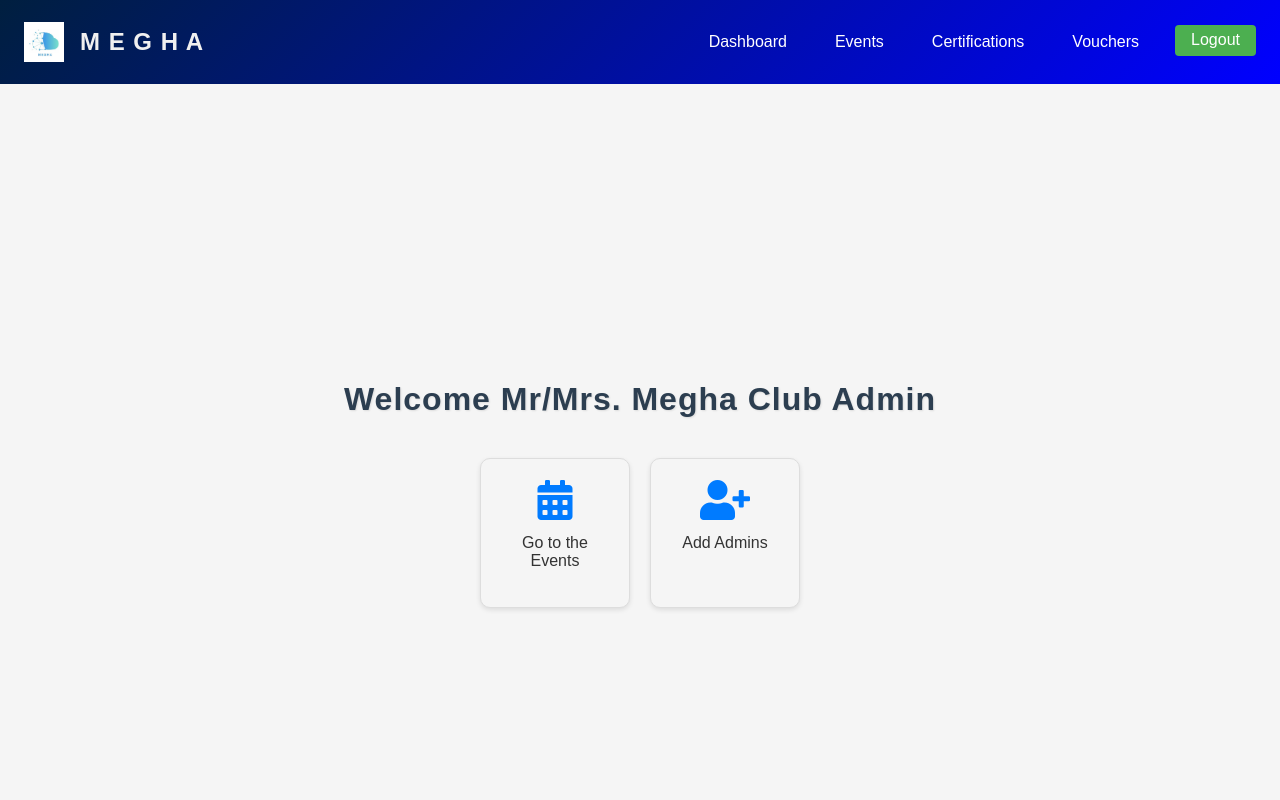
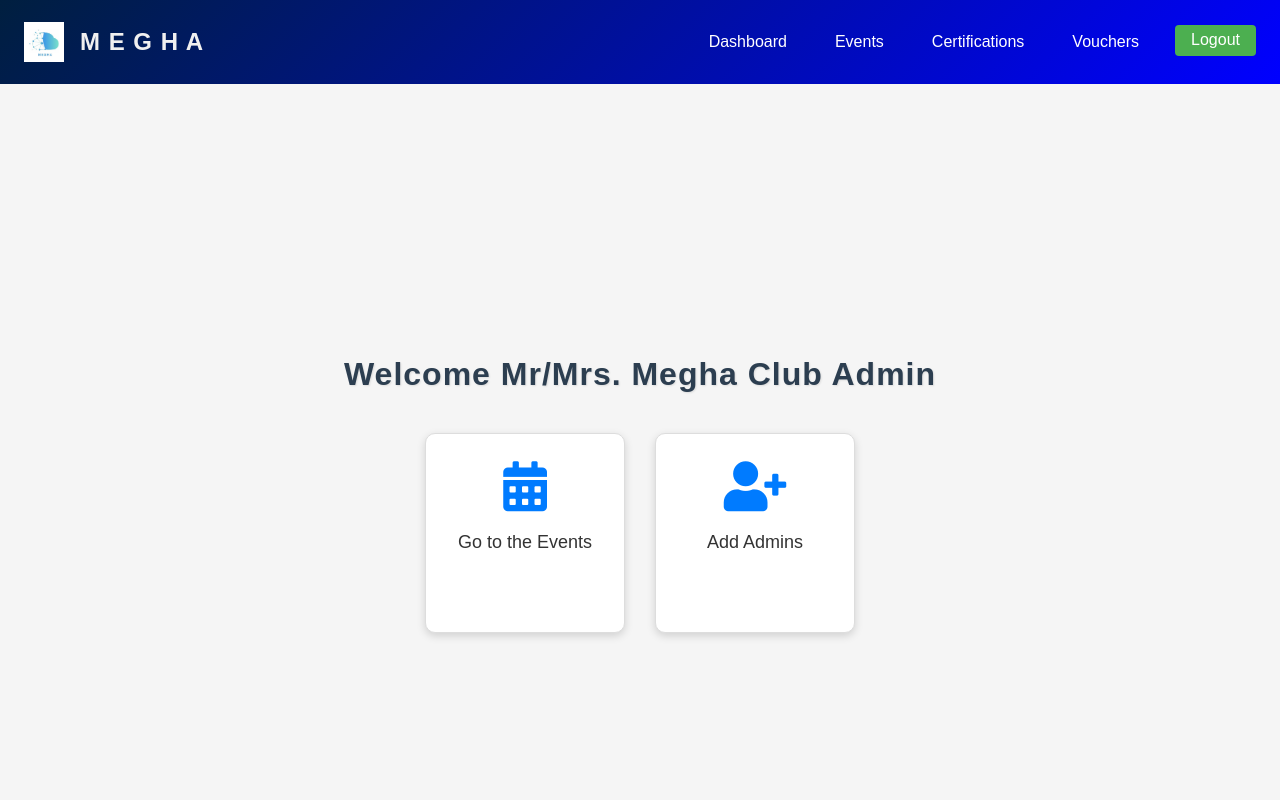
Before and after one commit to dhanushgubba/MeghaWebsite, a React (Create React App) app: page /admindashboard in a window 1280 px wide. Shown: the top 800 px of the page. Built offline with nearby package versions, Linux system fonts and the light colour scheme.

Commit message:
updated css of admins

```diff
--- a/src/pages/AdminDashboard.css
+++ b/src/pages/AdminDashboard.css
@@ -60,36 +60,36 @@
 .admin-cards {
   display: flex;
   justify-content: center;
-  gap: 20px;
+  gap: 30px; /* Increased gap for better spacing */
   margin-top: 20px;
 }
 
 .card {
-  width: 150px;
-  height: 150px;
-  background-color: #f5f5f5;
+  width: 200px; /* Increased width */
+  height: 200px; /* Increased height */
+  background-color: #ffffff; /* Slightly lighter background for contrast */
   border: 1px solid #ddd;
   border-radius: 10px;
-  box-shadow: 0 2px 5px rgba(0, 0, 0, 0.1);
+  box-shadow: 0 3px 8px rgba(0, 0, 0, 0.15); /* Slightly stronger shadow for depth */
   text-align: center;
-  padding: 20px;
+  padding: 25px; /* Increased padding */
   cursor: pointer;
   transition: transform 0.2s, box-shadow 0.2s;
 }
 
 .card:hover {
-  transform: translateY(-5px);
-  box-shadow: 0 4px 10px rgba(0, 0, 0, 0.2);
+  transform: translateY(-8px); /* Slightly higher lift on hover */
+  box-shadow: 0 6px 15px rgba(0, 0, 0, 0.25); /* Stronger shadow on hover */
 }
 
 .card-icon {
-  font-size: 40px;
+  font-size: 50px; /* Increased icon size */
   color: #007bff;
-  margin-bottom: 10px;
+  margin-bottom: 15px; /* Increased space between icon and text */
 }
 
 .card p {
-  font-size: 16px;
+  font-size: 18px; /* Slightly larger font size for readability */
   color: #333;
   margin: 0;
 }
--- a/src/pages/AdminRegister.js
+++ b/src/pages/AdminRegister.js
@@ -54,6 +54,7 @@ const AdminRegister = () => {
         setStatusMessage('Registration successful!');
         // Clear form data if needed
         setFormData({
+          idno: '',
           firstname: '',
           lastname: '',
           email: '',
```
